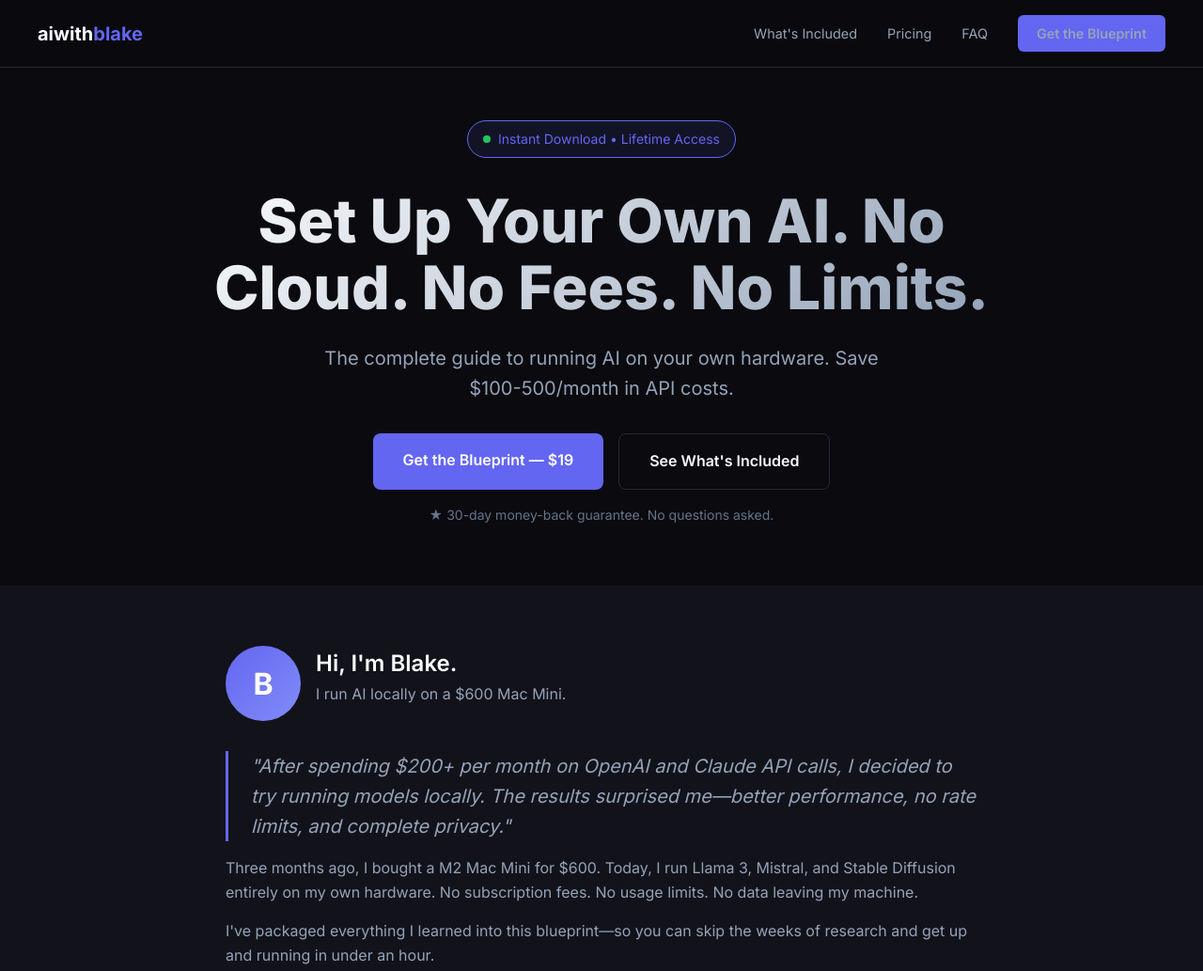
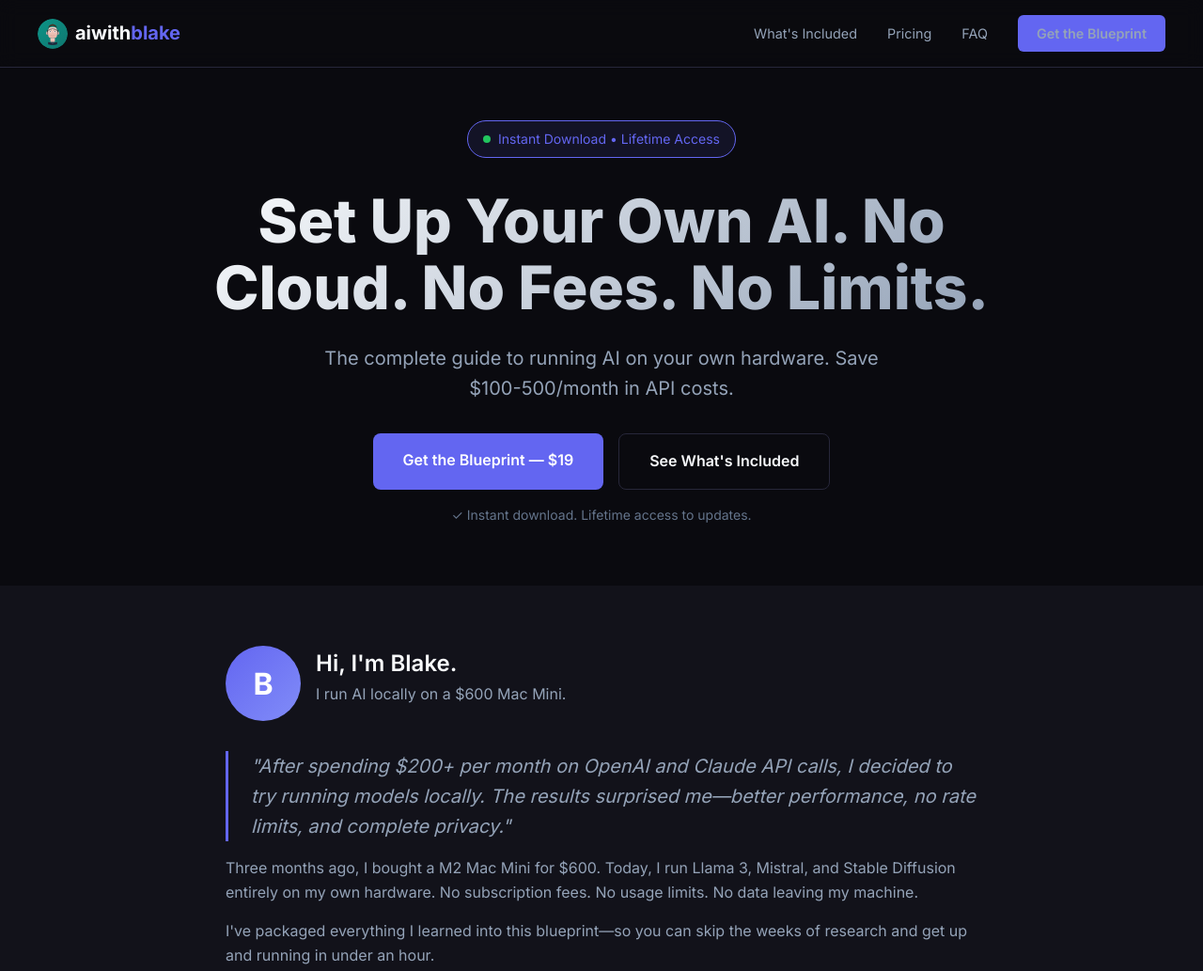
Before and after one commit to blaketurner-numberedge/aiwithblake, a plain HTML site: page index.html in a window 1280 px wide. Shown: the top 1033 px of the page at 94% size. Drawn offline with Linux system fonts and the light colour scheme.

Commit message:
Initial deploy

```diff
--- a/index.html
+++ b/index.html
@@ -464,7 +464,7 @@
 <body>
     <nav>
         <div class="nav-content">
-            <a href="/" class="logo">aiwith<span>blake</span></a>
+            <a href="/" class="logo"><img src="avatar.svg" alt="Blake" style="width: 32px; height: 32px; border-radius: 50%; margin-right: 8px; vertical-align: middle;">aiwith<span>blake</span></a>
             <div class="nav-links">
                 <a href="#what">What's Included</a>
                 <a href="#pricing">Pricing</a>
@@ -482,7 +482,7 @@
             <a href="#pricing" class="btn-primary">Get the Blueprint — $19</a>
             <a href="#what" class="btn-secondary">See What's Included</a>
         </div>
-        <p class="guarantee">★ 30-day money-back guarantee. No questions asked.</p>
+        <p class="guarantee">✓ Instant download. Lifetime access to updates.</p>
     </section>
 
     <section class="story">
```
Also changed, not shown: avatar.svg (added).
